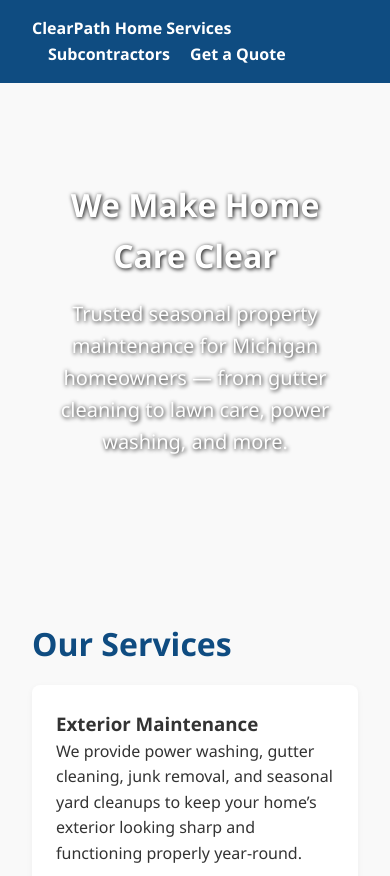
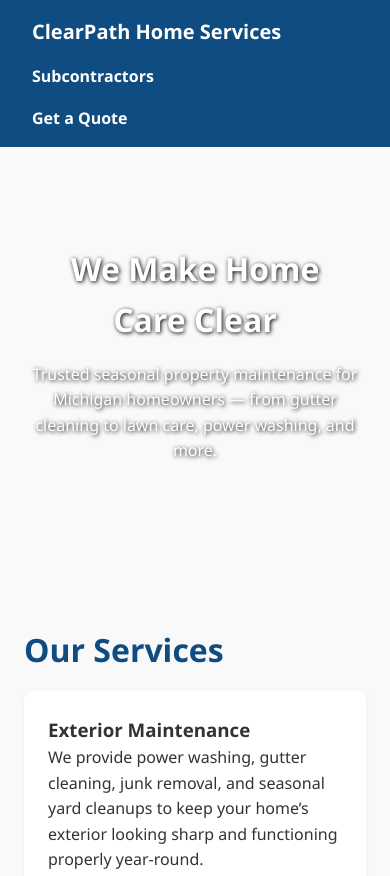
Before and after one commit to Slothbar/clearpath, a plain HTML site: page index.html in a window 390 px wide. Shown: the top 876 px of the page. Drawn offline with Linux system fonts and the light colour scheme.

Commit message:
Update styles.css

```diff
--- a/styles.css
+++ b/styles.css
@@ -25,12 +25,21 @@ nav {
   display: flex;
   justify-content: space-between;
   align-items: center;
+  flex-wrap: wrap;
+}
+
+nav .logo {
+  font-size: 1.25rem;
+}
+
+nav .nav-links {
+  display: flex;
+  gap: 1rem;
 }
 
 nav a {
   color: #fff;
   text-decoration: none;
-  margin-left: 1rem;
   font-weight: bold;
   transition: color 0.3s ease;
 }
@@ -59,7 +68,7 @@ nav a:hover {
 }
 
 section {
-  padding: 4rem 2rem;
+  padding: 4rem 1.5rem;
   max-width: 1200px;
   margin: auto;
 }
@@ -96,6 +105,7 @@ h2 {
   width: 100%;
   margin-bottom: 1rem;
   padding: 0.75rem;
+  font-size: 1rem;
   border: 1px solid #ccc;
   border-radius: 4px;
 }
@@ -123,17 +133,32 @@ footer {
   font-size: 0.9rem;
 }
 
+/* Mobile responsiveness */
 @media (max-width: 768px) {
   nav {
     flex-direction: column;
     align-items: flex-start;
   }
 
+  .nav-links {
+    flex-direction: column;
+    gap: 0.5rem;
+    margin-top: 1rem;
+  }
+
   .hero h1 {
     font-size: 2rem;
+  }
+
+  .hero p {
+    font-size: 1rem;
   }
 
   .two-col {
     flex-direction: column;
   }
+
+  .cta-form button {
+    width: 100%;
+  }
 }
```
